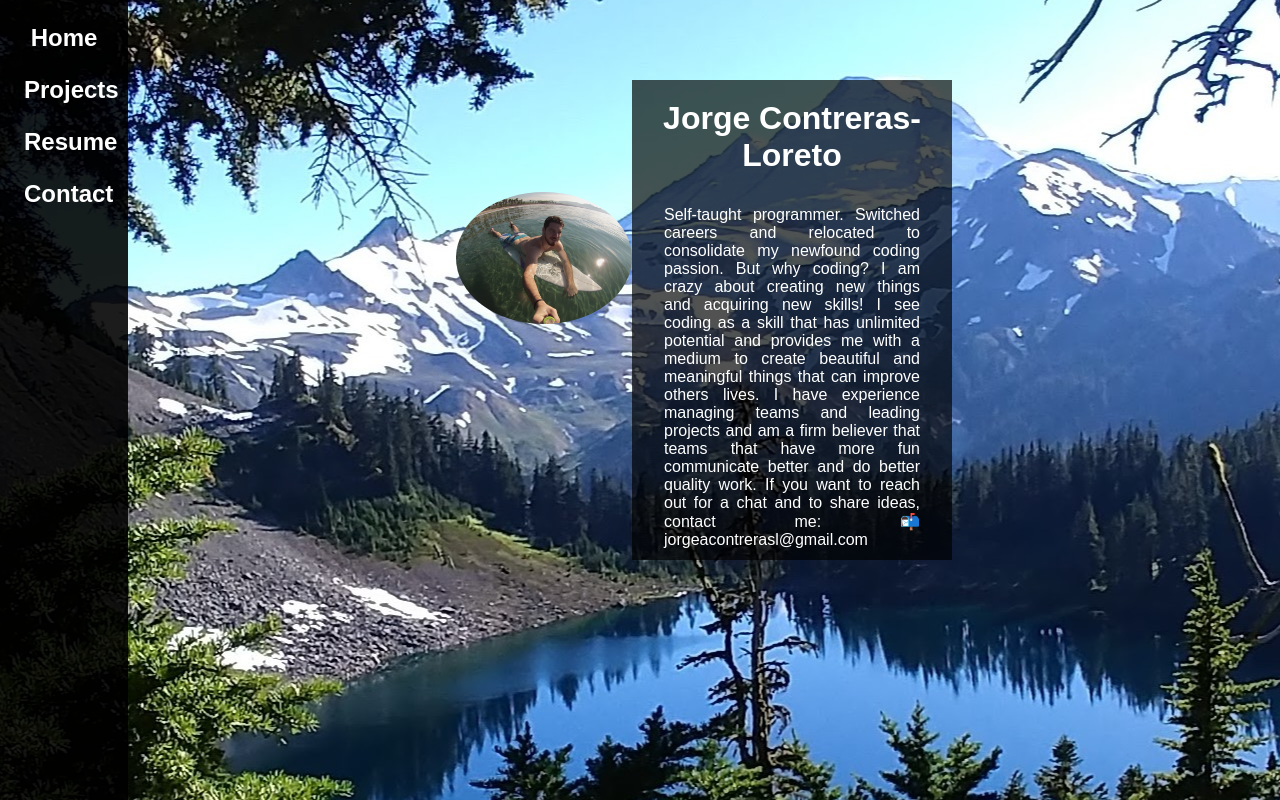
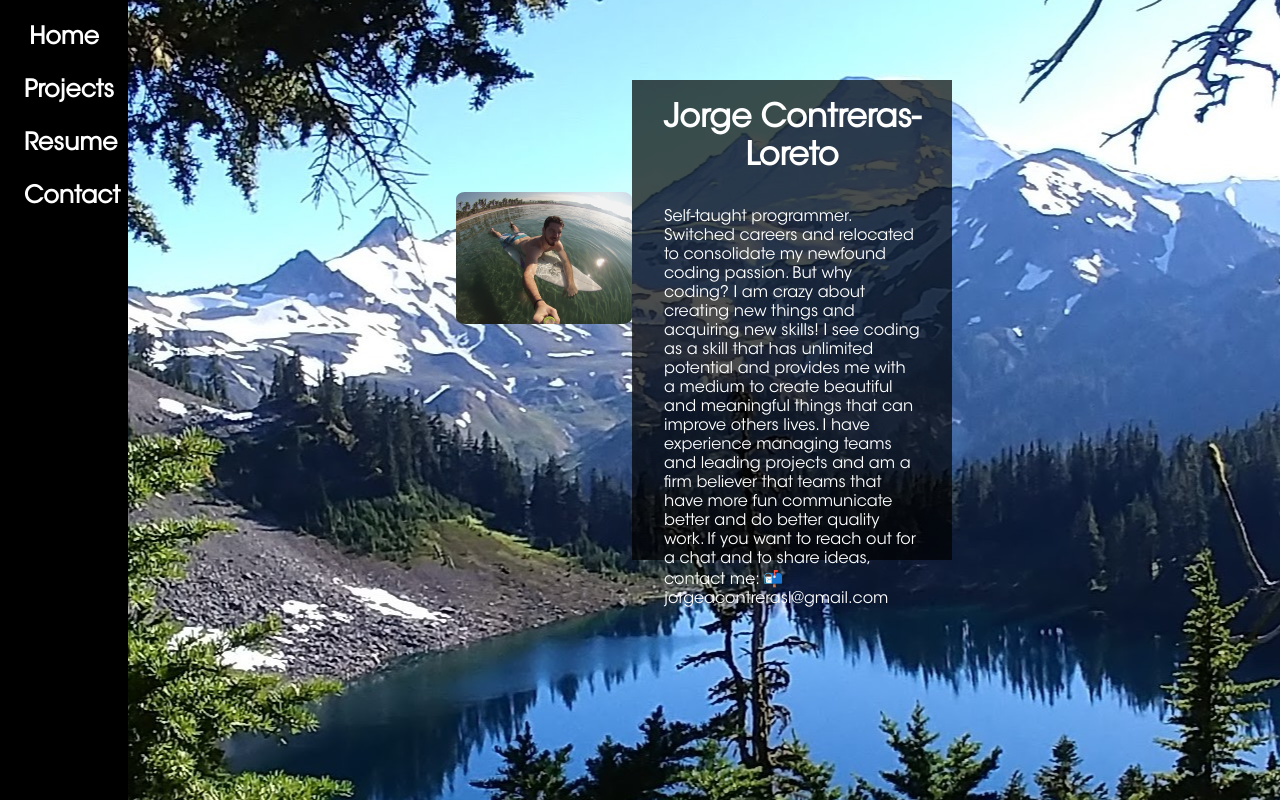
Before and after one commit to jcont12/Portfolio, a React (Create React App) app: page / in a window 1280 px wide. Built offline with nearby package versions, Linux system fonts and the light colour scheme.

Commit message:
Absolute MVP finished

```diff
--- a/src/App.css
+++ b/src/App.css
@@ -7,14 +7,20 @@
   width: 100%;
   text-align: center;
   height:100%;
+  font-family: AvantGarde;
+}
+
+@font-face {
+    font-family: AvantGarde;
+    src: url('./ITCAvantGardeStd-Bk.woff');
 }
 
 .navbar{
   height:100%;
   width: 10%;
-  background-color: rgba(0, 0, 0, 0.89);
+  background-color: black;
+  float:left;
   display: inline-block;
-  float:left;
 }
 
 h2{
@@ -25,19 +31,19 @@ h2{
 /*Index Styling*/
 
 #index-block{
-  background-color: rgba(0, 0, 0, 0.68);
+  background-color: rgba(0, 0, 0, 0.70);
   width: 25%;
   height: 30em;
   margin: auto;
   position:relative;
   vertical-align: middle;
   color:white;
-  display: inline-block;
+  display:inline-block;
 
 }
 
 #index-img{
-  border-radius: 120%;
+  border-radius: 5%;
   width:11em;
   margin: 12em auto 0em;
 }
@@ -49,32 +55,36 @@ h2{
 
 #index-p{
   margin: 2em;
-  text-align: justify;
+  text-align: left;
 }
 
 /*Projects styling*/
 
 #project-block{
   background-color: rgba(0, 0, 0, 0.68);
-  width: 75%;
-  height: 30em;
-  margin:5em auto 0;
+  width: 85%;
+  height: 90%;
+  margin:2em auto 0;
   position:relative;
   vertical-align: middle;
   color:white;
-  display: inline-block;
+  display:inline-block;
 }
 
 .project-show{
   /*border: white 1px solid;*/
   width:48%;
+  height:30em;
+  vertical-align: top;
   display: inline-block;
 }
 
 .project-img{
-  border-radius: 10%;
-  width:40em;
-  height: 22em;
+  border-radius: 2%;
+  width:38em;
+  height: 20em;
+  margin-bottom: 1em;
+  box-shadow: 0 0 0.2em white;
 }
 
 .project-p{
@@ -92,12 +102,17 @@ h2{
   margin:5em auto 0;
   position:relative;
   color:white;
-  display: inline-block;
+  display:inline-block;
 }
 
 #resume-img{
   border-radius: 120%;
   width:11em;
+  margin: auto;
+}
+
+#resume-p{
+  width: 95%;
   margin: auto;
 }
 
@@ -109,5 +124,5 @@ h2{
   margin:5em auto 0;
   position:relative;
   color:white;
-  display: inline-block;
+  display:inline-block;
 }
--- a/src/components/main.js
+++ b/src/components/main.js
@@ -89,7 +89,7 @@ handleContact(){
           <div id='resume-block'>
             <img id='resume-img' src={require('../images/professional.jpg')} alt='Devs4good images' />
             <h1 id='resume-h1'> Resume </h1>
-            <p className='resume-p'>Work Work Work Work Work Work</p>
+            <p id='resume-p'> My path as a professional has been a fun and enlightening adventure. Its scope is as varied as it has been challenging. From working as a mechanic assistant at a car dealership during my high school yeats, to my latest gig as a Jack of All Trades for an up and coming Company, I have always followed the same principles: Hard work, making decisions based on the well being of the Company, and learning from my mistakes.  </p>
           </div>
         </div>
       );
```
Also changed, not shown: src/ITCAvantGardeStd-Bk.woff (added).
